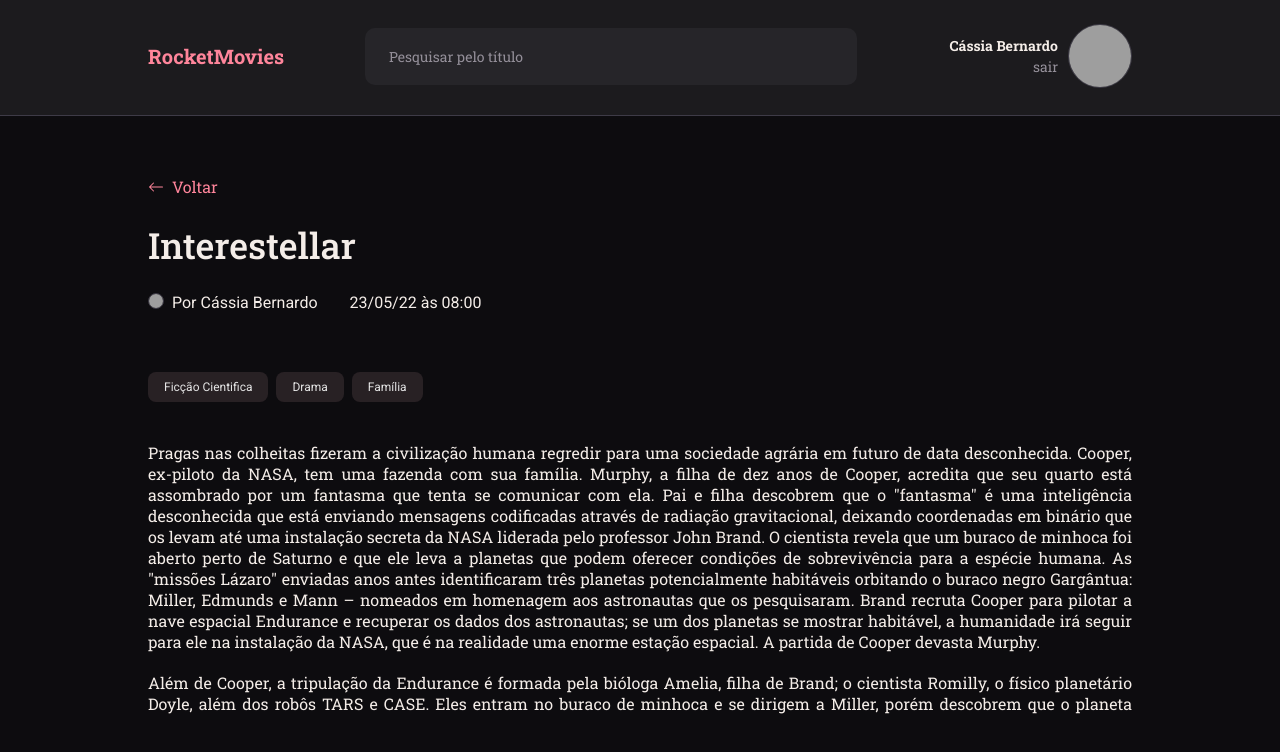
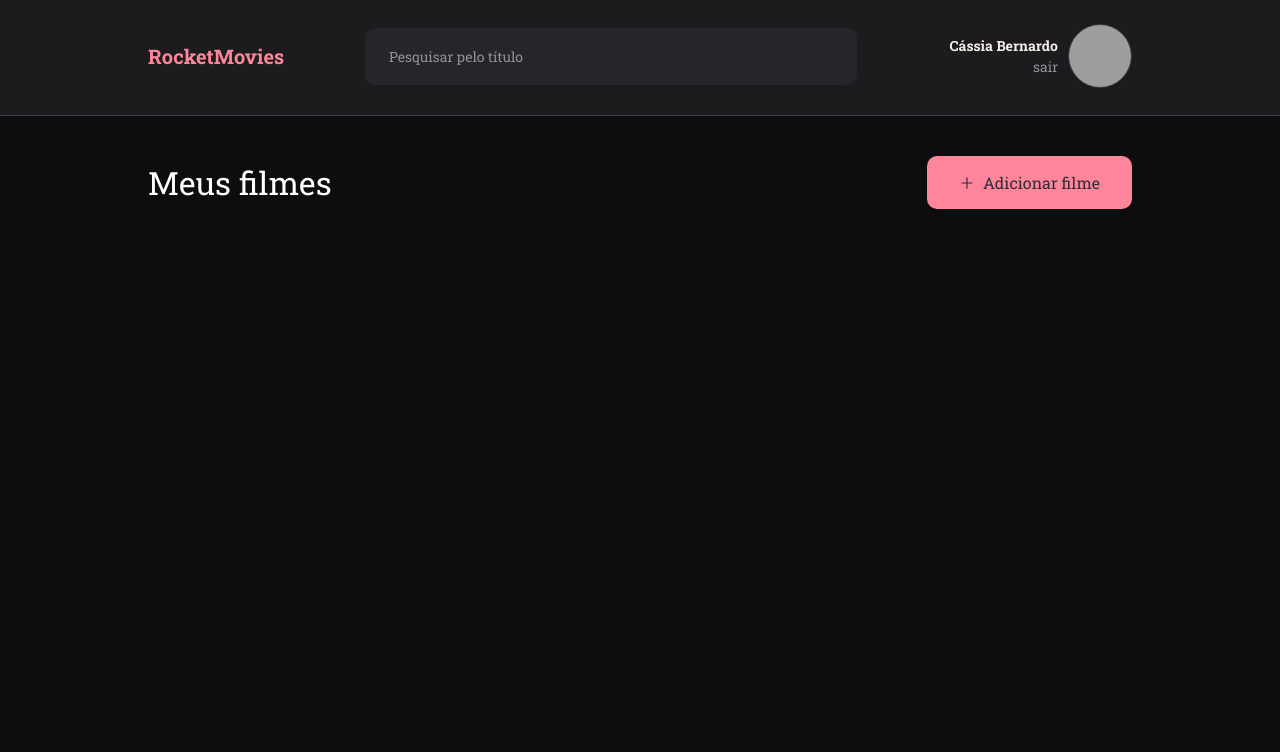
Before and after one commit to cah90/explorer-rocketmovies-frontend, a React (Vite) app: page / in a window 1280 px wide. Shown: the top 752 px of the page. Built offline with nearby package versions, Linux system fonts and the light colour scheme; grey boxes are pictures that could not be loaded; some icons are missing.

Commit message:
created home page adjusted button component

```diff
--- a/src/components/Button/index.jsx
+++ b/src/components/Button/index.jsx
@@ -1,5 +1,10 @@
 import { Container } from "./styles.js"
 
-export function Button({ title }) {
-	return <Container type="button">{title}</Container>
+export function Button({ title, icon }) {
+	return (
+		<Container type="button">
+			{icon}
+			{title}
+		</Container>
+	)
 }
--- a/src/components/Button/styles.js
+++ b/src/components/Button/styles.js
@@ -6,11 +6,24 @@
 	border: none;
 	border-radius: 10px;
 
-	padding: 1.6rem;
-	width: 25rem;
+	padding: 1.4rem 2rem;
 
-	font-size: 1.6rem;
-	font-weight: 500;
+	font-size: 1.4rem;
+	font-family: "Roboto Slab", serif;
+	font-weight: 400;
 	line-height: normal;
 	color: ${(props) => props.theme.COLORS.DARK_500};
+
+	display: flex;
+	align-items: center;
+	gap: 0.8rem;
+
+	> svg {
+		color: ${(props) => props.theme.COLORS.DARK_500};
+	}
+
+	@media (min-width: 768px) {
+		font-size: 1.6rem;
+		padding: 1.6rem 3.2rem;
+	}
 `
--- a/src/main.jsx
+++ b/src/main.jsx
@@ -5,13 +5,13 @@
 import theme from "./styles/theme"
 import GlobalStyles from "./styles/global"
 
-import Details from "./pages/Details"
+import Home from "./pages/Home"
 
 ReactDOM.createRoot(document.getElementById("root")).render(
 	<React.StrictMode>
 		<ThemeProvider theme={theme}>
 			<GlobalStyles />
-			<Details />
+			<Home />
 		</ThemeProvider>
 	</React.StrictMode>
 )
--- a/src/pages/Details/styles.js
+++ b/src/pages/Details/styles.js
@@ -3,13 +3,6 @@
 export const Container = styled.div`
 	> main {
 		padding: 2rem;
-	}
-
-	@media (min-width: 768px) {
-		> main {
-			max-width: 80%;
-			margin: auto;
-		}
 	}
 `
 
@@ -71,6 +64,7 @@
 		color: ${(props) => props.theme.COLORS.PINK};
 	}
 `
+
 export const Tags = styled.div`
 	display: flex;
 	gap: 0.8rem;
--- /dev/null
+++ b/src/pages/Home/index.jsx
@@ -0,0 +1,20 @@
+import { Container, Title, Content } from "./styles"
+import { AiOutlinePlus } from "react-icons/ai"
+
+import { Header } from "../../components/Header"
+import { Button } from "../../components/Button"
+
+export default function Home() {
+	return (
+		<Container>
+			<Header />
+			<main>
+				<Title>
+					<h2>Meus filmes</h2>
+					<Button title={"Adicionar filme"} icon={<AiOutlinePlus />} />
+				</Title>
+				<Content></Content>
+			</main>
+		</Container>
+	)
+}
--- /dev/null
+++ b/src/pages/Home/styles.js
@@ -0,0 +1,28 @@
+import { styled } from "styled-components"
+
+export const Container = styled.div`
+	h2 {
+		color: ${(props) => props.theme.COLORS.WHITE};
+		font-family: "Roboto Slab", serif;
+		font-size: 2.2rem;
+		font-weight: 400;
+	}
+
+	> main {
+		padding: 0 2rem;
+	}
+
+	@media (min-width: 768px) {
+		h2 {
+			font-size: 3.2rem;
+		}
+	}
+`
+
+export const Title = styled.div`
+	display: flex;
+	justify-content: space-between;
+	align-items: center;
+`
+
+export const Content = styled.div``
--- a/src/styles/global.js
+++ b/src/styles/global.js
@@ -23,8 +23,6 @@
 main {
   height: 70vh;
 	overflow-y: scroll;
-
-
 }
 
 ::-webkit-scrollbar {
@@ -42,7 +40,12 @@
   background: #f34767;
 }
 
-
+@media (min-width: 768px) {
+  main {
+    max-width: 80%;
+    margin: auto;
+  }
+}
 
 
 a {
```
